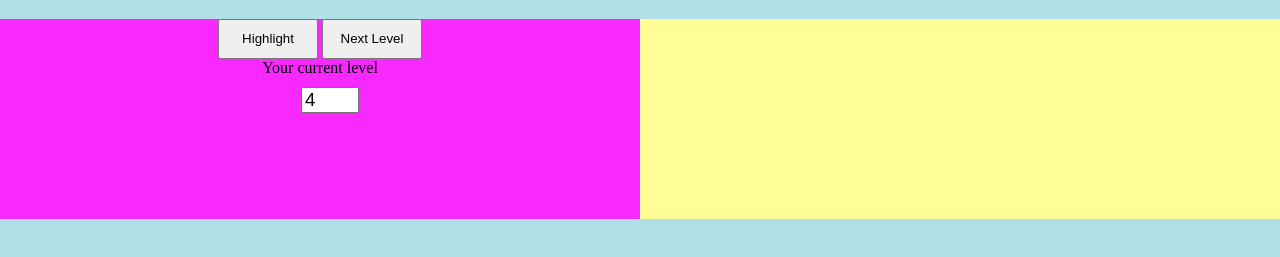
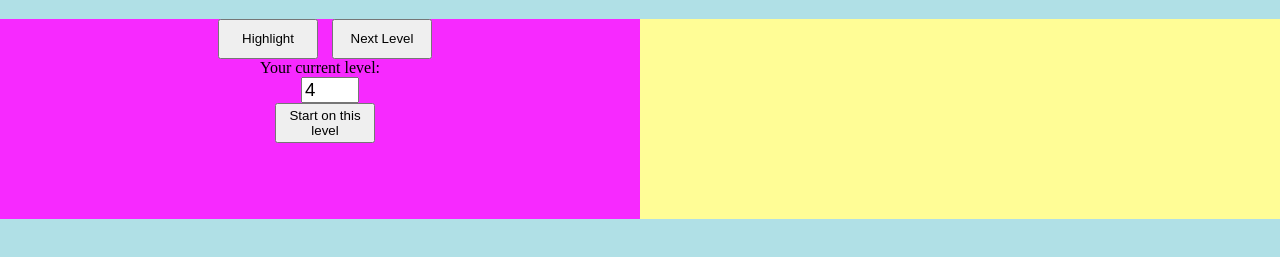
Before and after one commit to KaliszukTomasz/MemoryGame_JS, a website: page index.html in a window 1280 px wide. Shown: the part 61-318 px from the top of the page. Drawn offline with Linux system fonts and the light colour scheme.

Commit message:
Input field allows to start on various level.

```diff
--- a/index.html
+++ b/index.html
@@ -15,9 +15,11 @@
             <button onclick="controller.startGame()"> Highlight</button>
             <button onclick="controller.startNextLevel()"> Next Level</button>
 
+
         <!--<div><input type="number" /></div>-->
-        <div>Your current level</div>
-        <div><input id="levelNumber" type="number" value="4" min="4" max="100"/></div>
+        <div>Your current level:</div>
+        <div><input id="levelNumberInput" type="number" value="4"  min="4" max="100"/></div>
+        <button onclick="controller.startGameOnLevel()"> Start on this level </button>
 
     </div>
     <div id="rightsite">
--- a/js/controller.js
+++ b/js/controller.js
@@ -2,7 +2,6 @@ var gameState,
     controller = function () {
         var startGame = function () {
                 var initialNumberOfPieces = view.getInitialNumberOfPieces();
-
                 game.startGame({
                     numberOfPieces: initialNumberOfPieces
                 });
@@ -22,7 +21,7 @@ var gameState,
                 if (gameState === "nextLevel") {
                     startNextLevel(pieces.length);
                 }
-                if(gameState === "guessedPiece"){
+                if (gameState === "guessedPiece") {
                     view.greenPiece(pieceId);
                 }
             },
@@ -32,11 +31,20 @@ var gameState,
                     numberOfPieces: initialNumberOfPieces + 1
                 })
                 view.renderPieces(game.getPieces());
-            };
+            },
+        startGameOnLevel = function () {
+            var levelNumber = document.getElementById("levelNumberInput").value;
+            game.startGame({
+                numberOfPieces: levelNumber
+            });
+
+            view.renderPieces(game.getPieces());
+        };
 
         return {
             'startGame': startGame,
             'shootPiece': shootPiece,
-            'startNextLevel': startNextLevel
+            'startNextLevel': startNextLevel,
+            'startGameOnLevel': startGameOnLevel
         }
     }();
--- a/js/view.js
+++ b/js/view.js
@@ -22,6 +22,7 @@ var view = (function () {
                 if (pieces[i].toGuess) {
                     el.setAttribute("class", "lightPiece");
                 }
+                document.getElementById("levelNumberInput").value = pieces.length;
                 div = document.getElementById('rightsite');
                 div.appendChild(el);
 
--- a/styles.css
+++ b/styles.css
@@ -23,6 +23,7 @@ body {
 }
 
 button {
+    margin-left: 10px;
     width: 100px;
     height: 40px;
 }
@@ -59,7 +60,7 @@ span.guessedPiece {
 input {
     position: relative;
     left: 10px;
-    top: 10px;
+    /*top: 10px;*/
     width: 50px;
     height: 20px;
     font-size: 14pt;
```
